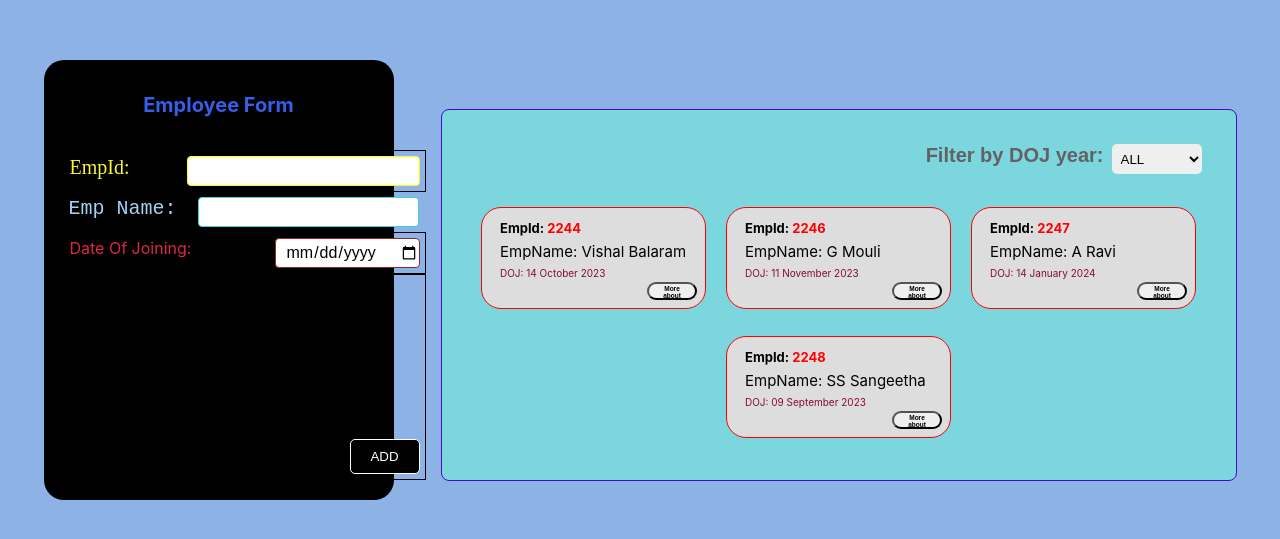
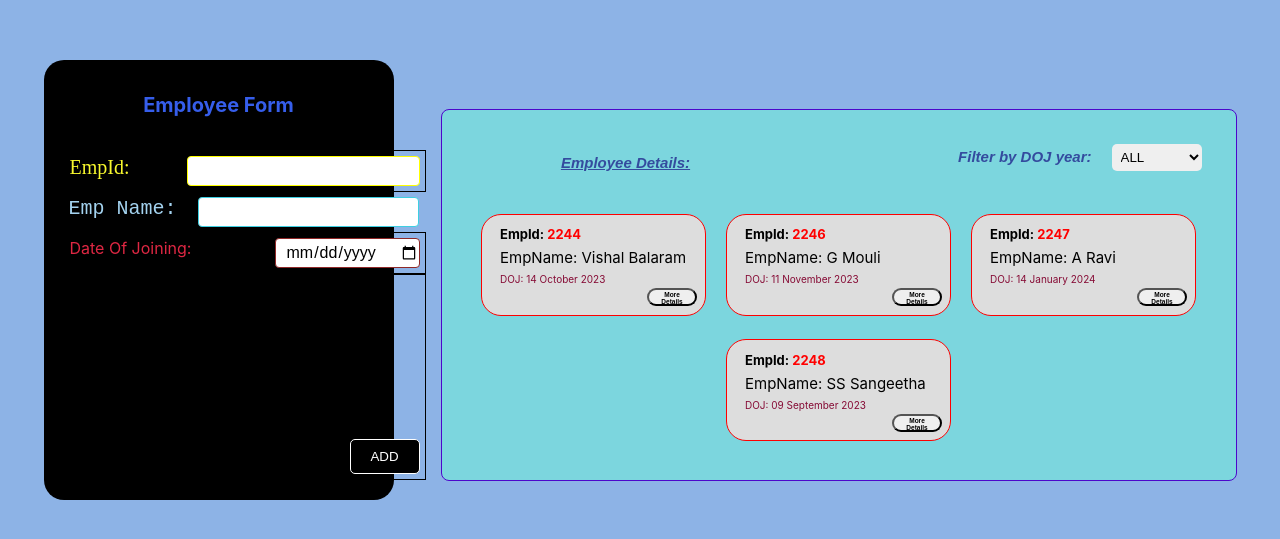
Before and after one commit to Vishal1Balaram/New_Employees_details, a React (Create React App) app: page / in a window 1280 px wide. Shown: the part 125-664 px from the top of the page. Built offline with nearby package versions, Linux system fonts and the light colour scheme.

Commit message:
Description of the changes

```diff
--- a/src/EmployeeDetails.css
+++ b/src/EmployeeDetails.css
@@ -0,0 +1,3 @@
+.company-employees-heading{
+    color: red;
+}
--- a/src/EmployeeFilter.css
+++ b/src/EmployeeFilter.css
@@ -2,16 +2,31 @@
     width: 100%;
     display: flex;
     flex-direction: row;
-    justify-content: flex-end;
+    justify-content: space-between;
     margin-bottom: 10px;
     padding: 9px;
 }
+.Employee-details-container{
+    font-size: 10px;
+    width: 300px;
+    max-height: 40px;
+    text-align: center;
+}
+.employee-details-heading{
+    font-size: 15px;
+    color: rgb(52, 75, 158);
+    font-weight: bold;
+    font-style: italic;
+    font-family: Arial, Helvetica, sans-serif;
+    text-decoration: underline;
+}
 .filter-label{
-    color: rgb(99, 98, 99);
-    margin-right: 8px;
-    font-size: 20px;
+    font-size: 15px;
+    color: rgb(52, 75, 158);
     font-weight: bold;
-    font-family: 'arial';
+    font-style: italic;
+    font-family: Arial, Helvetica, sans-serif;
+    margin-right: 20px;
 }
 .select{
     border: none;
--- a/src/EmployeeFilter.js
+++ b/src/EmployeeFilter.js
@@ -9,7 +9,10 @@ const EmployeeFilter = props =>{
 
     return(
         <div className='filter-main-container' >
-
+             <div className='Employee-details-container' >
+                <h1 className='employee-details-heading' >Employee Details:</h1>
+             </div>
+            <div>
             <label className='filter-label' >Filter by DOJ year:</label>
             <select className='select' value={props.selected} onChange={yearFiltered}  >
                 <option value='2019' >2019</option>
@@ -20,6 +23,7 @@ const EmployeeFilter = props =>{
                 <option value='2024' >2024</option>
                 <option value="ALL" >ALL</option>
             </select>
+            </div>
         </div>
     )
 }
--- a/src/Employees.css
+++ b/src/Employees.css
@@ -45,6 +45,7 @@
     cursor: pointer;
     font-weight: bold;
     border-radius: 10px;
+
 }
 .more-button:hover{
     color: red;
--- a/src/Employees.js
+++ b/src/Employees.js
@@ -24,7 +24,7 @@ const Employee = (props) => {
             <p className='emp-name' >EmpName: {props.EmpName}</p>
             <EmployeeDOJ DOJ={props.DOJ} />
             <div className='more-button-container' >
-                <button onClick={moreAboutHandler} className='more-button' >More about</button>
+                <button onClick={moreAboutHandler} className='more-button' >More Details</button>
             </div>
         </Essentials>
 
```
